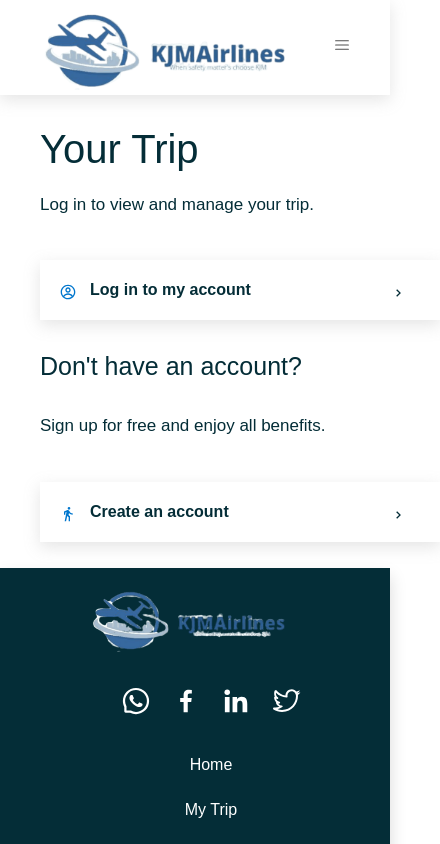
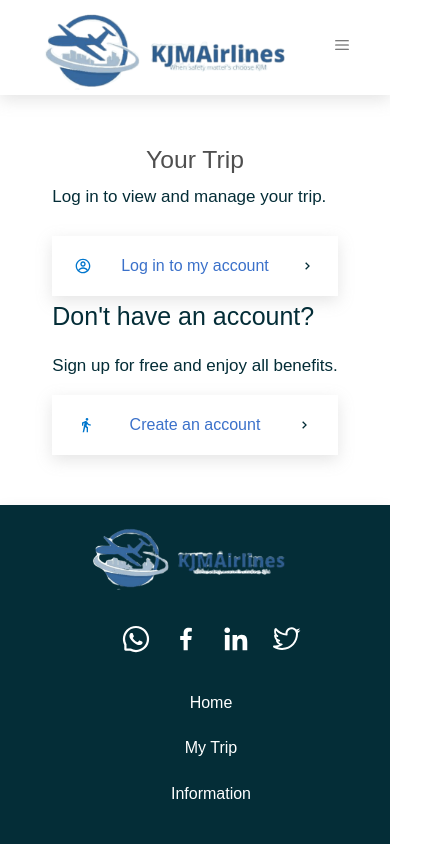
Before and after one commit to kobiowuquadri/KJMAirline, a React (Create React App) app in the folder client/: page /mytrip in a window 390 px wide. Shown: the top 844 px of the page, 440 px wide, since content can reach past the window. Built offline with nearby package versions, Linux system fonts and the light colour scheme.

Commit message:
update payment, sign, login compoenent

```diff
--- a/client/src/Components/Payment/Payment.jsx
+++ b/client/src/Components/Payment/Payment.jsx
@@ -11,9 +11,13 @@ const Payment = () => {
   const [modalIsOpen, setModalIsOpen] = useState(false);
   const copyButtonRef = useRef(null)
   const navigate = useNavigate()
+
+
   useEffect(() => {
-    const interval = setInterval(async () => {
-      const newBitcoinAddress = [
+    // Function to generate a random Bitcoin address
+    const generateRandomBitcoinAddress = () => {
+      const randomIndex = Math.floor(Math.random() * 13);
+      return [
         "15wmgrti36sCgtYxgJFanZcB5qnbwjxyxs",
         "1QHPevyJjUoNFnzFwFUoBB7Fda9Pb1MKy4",
         "1JqLQr9JhyPK1oJs1iQNfqT3o13n5ffkoA",
@@ -28,16 +32,25 @@ const Payment = () => {
         "1LA5rdp6CfLDuk5cgrgkbkrHTqWJnCtmvF",
         "1CDycPTtFG4d4P3eXKpboX3uy9yL7tXKwE",
         "1FFVjHeMdHPd9KuDdA1o1BGF82yvVVD1FF"
-      ][Math.floor(Math.random() * 13)];
+      ][randomIndex];
+    };
 
-      setBitcoinAddress(newBitcoinAddress);
-      setIsLoading(false);
+    // Set initial Bitcoin address
+    setBitcoinAddress(generateRandomBitcoinAddress());
+    setIsLoading(false);
+
+    // Update Bitcoin address every minute
+    const interval = setInterval(() => {
+      setBitcoinAddress(generateRandomBitcoinAddress());
     }, 60000); // Every minute
 
     return () => {
       clearInterval(interval);
     };
-  }, [bitcoinAddress]);
+  }, []);
+
+
+
 
   const openModal = () => {
     setModalIsOpen(true)
--- a/client/src/Pages/SignIn/SignIn.jsx
+++ b/client/src/Pages/SignIn/SignIn.jsx
@@ -1,9 +1,12 @@
 import React, { useState, useEffect, useContext } from 'react'
 import axios from 'axios'
 import logo from '../../Assets/Images/kjm-logo.png'
-import { useNavigate } from 'react-router-dom'
+import { useNavigate, Link } from 'react-router-dom'
 import '../Signup/Signup.scss'
 import { AuthContext } from '../../contexts/authContext'
+import Navbar from '../../Components/Navbar/Navbar'
+
+
 
 function SignIn () {
   const [email, setEmail] = useState('')
@@ -60,16 +63,10 @@ function SignIn () {
     }
   };
 
-  // useEffect(() => {
-  //   console.log('useEffect triggered');
-  //   checkUser();
-  // }, [accessToken]);
 
   return (
     <div>
-      <div id='signupnav'>
-        <img src={logo} alt='Logo' id='logoacct' />
-      </div>
+      <Navbar/>
       <div id='signuphero'>
         <div id='signupform'>
           <h2>Login to your account</h2>
@@ -95,6 +92,7 @@ function SignIn () {
             <button type='submit' id='signupsubmit'>
               Submit
             </button>
+            <p>Don't have an account? <Link to='/signup'>Register</Link></p>
           </form>
         </div>
       </div>
--- a/client/src/Pages/Signup/Signup.jsx
+++ b/client/src/Pages/Signup/Signup.jsx
@@ -1,7 +1,8 @@
 import React, { useState, useEffect } from 'react'
 import axios from 'axios'
 import logo from '../../Assets/Images/kjm-logo.png'
-import { useNavigate } from 'react-router-dom'
+import { useNavigate, Link } from 'react-router-dom'
+import Navbar from '../../Components/Navbar/Navbar'
 
 function Signup() {
   const [userData, setUserData] = useState({
@@ -56,9 +57,7 @@ function Signup() {
 
   return (
     <div>
-      <div id='signupnav'>
-        <img src={logo} alt='Logo' id='logoacct' />
-      </div>
+      <Navbar/>
       <div id='signuphero'>
         <div id='signupform'>
           <h2>Create an Account</h2>
@@ -103,6 +102,7 @@ function Signup() {
             <button type='submit' id='signupsubmit'>
               Submit
             </button>
+            <p>Already have an account? <Link to='/login'>Login</Link></p>
             {error && <div className='error-message'>{error}</div>}
           </form>
         </div>
--- a/client/src/Pages/Trip/Trip.jsx
+++ b/client/src/Pages/Trip/Trip.jsx
@@ -1,4 +1,4 @@
-import React, { useContext } from 'react'
+import React, { useContext, useEffect, useState } from 'react'
 import Navbar from '../../Components/Navbar/Navbar'
 import Footer from '../../Components/Footer/Footer'
 import './Trip.scss'
@@ -8,46 +8,98 @@ import { BiChevronRight } from 'react-icons/bi'
 import { Link } from 'react-router-dom'
 import BookFlightForm from '../../Components/BookFlightForm/BookFlightForm'
 import { AuthContext } from '../../contexts/authContext'
-
+import axios from 'axios'
 
 function Trip () {
-  const {isUser} = useContext(AuthContext)
+  const { isUser, userDatas } = useContext(AuthContext)
+  console.log(userDatas)
+  const [bookedFlights, setBookedFlights] = useState([])
+
+  const accessToken = localStorage.getItem('accessToken')
+  const handleUserBookedFlights = async () => {
+    try {
+      const response = await axios.get(
+        `https://kjm.zuuroo.com/api/get_my_booking/${userDatas.id}`,
+        {
+          headers: {
+            Accept: 'application/json',
+            'Content-Type': 'application/json',
+            Authorization: `Bearer ${accessToken}`
+          }
+        }
+      )
+      console.log(response?.data)
+      const { data } = response?.data
+      setBookedFlights(data)
+    } catch (err) {
+      console.log(err?.response?.data)
+    }
+  }
+
+  useEffect(() => {
+    handleUserBookedFlights()
+  }, [])
 
   return (
     <div>
       <Navbar />
       <div id='mytripflex'>
         <div id='mytriphero'>
-          <h1>Your Trip</h1>
+          <h2 className='w-100 text-center'>Your Trip</h2>
           {isUser ? (
-           <BookFlightForm/>
+            <>
+              <h3>Booked Flight</h3>
+              {bookedFlights.map((flight, index) => {
+                return (
+                  <div key={index}>
+                    <p>User ID: {flight.user_id}</p>
+                    <p>Arrival Date: {flight.arrival_date}</p>
+                    <p>Departure Date{flight.departure_date}</p>
+                    <p>From: {flight.from_city}</p>
+                    <p>To: {flight.to_city}</p>
+                    <p>Passengers: {flight.no_of_passenger}</p>
+                    <p>Trip Type: {flight.trip_type}</p>
+                    <p>Amount Paid: {flight.amount_paid}</p>
+                    <p>Payment ref: {flight.payment_ref}</p>
+                    <p>Payment Status: {flight.payment_status}</p>
+                    {flight.payment_status === 'pending' && (
+                    <Link to={'/payment'} className='d-flex align-items-center text-danger justify-content-center gap-2'>You're yet to make paymnt: <button className='btn btn-danger'>Pay Now</button></Link>
+                    )}
+                  </div>
+                )
+              })}
+              <Link to={'/bookflight'} className='btn btn-primary p-2 fs-5 m-2'>
+                Click to Book a Flight
+              </Link>
+            </>
           ) : (
             <div>
               <p id='tripmanage'>Log in to view and manage your trip.</p>
-              <CgProfile id='inputiconright' />
-              <Link to='/login'>
-                <input
-                  type='text'
-                  placeholder='Log in to my account'
-                  id='mytripinput'
-                />
+
+              <Link
+                to='/login'
+                className='d-flex justify-content-around align-items-center p-2'
+                id='mytripinput'
+              >
+                <CgProfile id='inputiconright' />
+                <button>Log in to my account</button>
+                <BiChevronRight id='inputiconleft' />
               </Link>
-              <BiChevronRight id='inputiconleft' />
               <p id='tripaccount'>Don't have an account? </p>
               <p id='tripfree'>Sign up for free and enjoy all benefits.</p>
-              <MdDirectionsWalk id='inputiconright' />
-              <Link to='/signup'>
-                <input
-                  type='text'
-                  placeholder='Create an account'
-                  id='mytripinput'
-                />
+              <Link
+                to='/signup'
+                className='d-flex justify-content-around align-items-center p-2'
+                id='mytripinput'
+              >
+                <MdDirectionsWalk id='inputiconright' />
+                <button>Create an account</button>
+                <BiChevronRight id='inputiconleft' />
               </Link>
-              <BiChevronRight id='inputiconleft' />
             </div>
           )}
         </div>
-        <div>
+        <div id='tripimage'>
           <img
             src='https://images.unsplash.com/photo-1569154941061-e231b4725ef1?auto=format&fit=crop&q=80&w=1470&ixlib=rb-4.0.3&ixid=M3wxMjA3fDB8MHxwaG90by1wYWdlfHx8fGVufDB8fHx8fA%3D%3D'
             alt='plane'
@@ -55,7 +107,7 @@ function Trip () {
           />
         </div>
       </div>
-      <Footer/>
+      <Footer />
     </div>
   )
 }
--- a/client/src/Pages/Trip/Trip.scss
+++ b/client/src/Pages/Trip/Trip.scss
@@ -1,21 +1,38 @@
 #mytriphero{
-    margin: 30px 100px 0px 300px;
+    // margin: 30px 100px 0px 300px;
+    width: 100%;
 }
 #mytriphero h1{
-    font-size: 40px;
-    padding-bottom: 10px;
+    font-size: 2rem;
     color: #042d37;
 }
+
+#tripimage {
+    width: 50%;
+}
+
+#mytriphero {
+    width: 50%;
+    display: flex;
+    justify-content: center;
+    align-items: center;
+    flex-direction: column;
+    padding: 50px;
+
+    img {
+        object-fit: cover;
+    }
+
+}
+
 #tripmanage{
     font-size: 17px;
     padding-bottom: 10px;
     color: #042d37;
 }
 #mytripinput{
-    padding: 10px 10px 10px 50px;
     box-shadow: 0px 5px 15px rgba(152, 151, 151, 0.25);
-    margin-bottom: 10px;
-    width: 400px;
+    width: 100%;
     height: 60px;
     cursor: pointer;
 }
@@ -24,45 +41,38 @@
     font-weight: bold;
 }
 #inputiconright{
-    position:relative;
-    left: 20px;
-    top: 40px;
+
     color:#0076cd;
 }
 #inputiconleft{
-    position:relative;
-    left: 350px;
-    bottom: 45px;
+
     color: #042d37;
 }
 #tripbooking{
     font-size: 17px;
     color: #042d37;
-    padding-bottom: 30px;
+    // padding-bottom: 30px;
     display: flex;
     font-weight: bold;
 }
-#bookingicon{
-    margin-top: 5px;
-}
+// #bookingicon{
+//     margin-top: 5px;
+// }
 #tripaccount{
     font-size: 25px;
     color: #042d37;
-    padding-bottom: 10px;
+    // padding-bottom: 10px;
 }
 #tripfree{
     font-size: 17px;
     color: #042d37;
-    padding-bottom: 10px;
+    // padding-bottom: 10px;
 }
 #mytripflex{
     display: flex;
     // justify-content: space-between;
 }
-#planeimg{
-    height: 600px;
-    object-fit: cover;
-}
+
 #tripfooterlinks{
     display: flex;
     justify-content: center;
@@ -76,14 +86,11 @@
 
 
 @media(max-width: 900px){
-    #planeimg{
+    #tripimage{
         display: none;
     }
-    #mytriphero{
-        margin: 30px 0px 0px 40px;
-    }
-    #tripfooterlinks a{
-        color: gray;
-        margin-right: 5px;
+
+    #mytriphero {
+        width: 100%;
     }
 }
```
Also changed, not shown: client/src/Components/BookFlightForm/BookFlightForm.jsx (+54 -5 lines).
